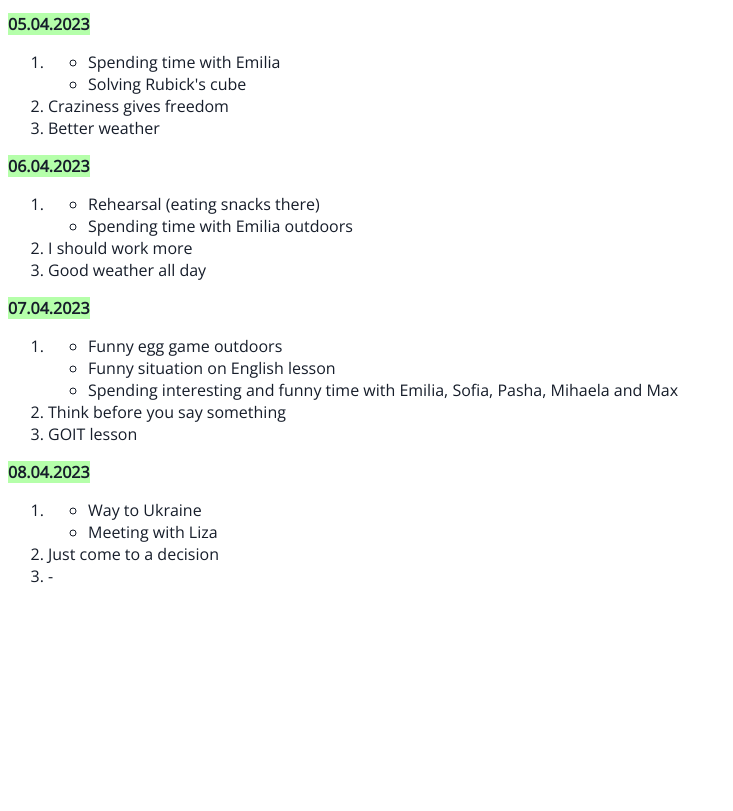
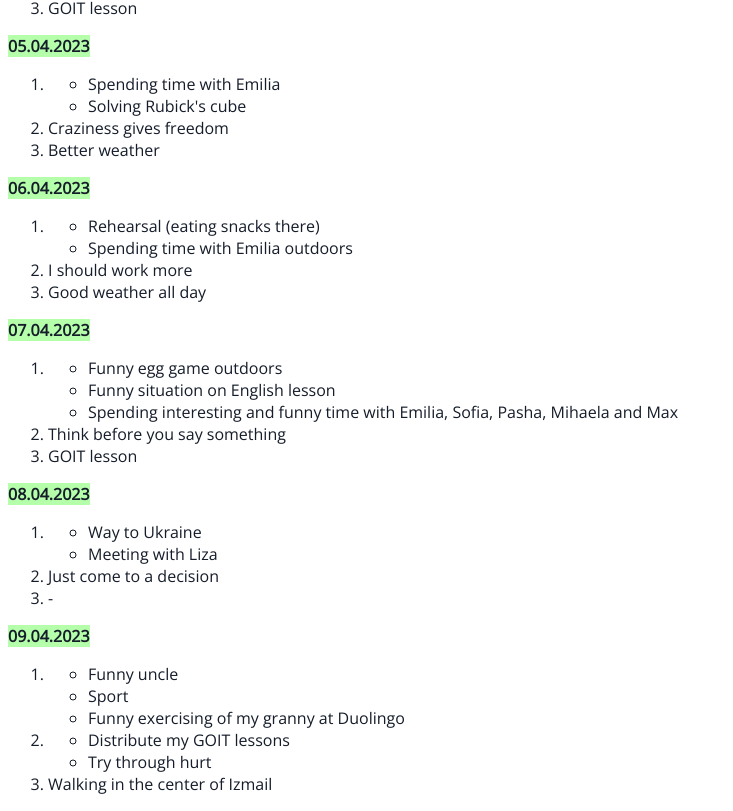
Before and after one commit to Arsentosh/My-website, a plain HTML site: page Evening routine.html in a window 1280 px wide. Shown: the part 1533-2344 px from the top of the page, without its empty margins (0-733 px from the left). Before the commit the page ends 2136 px from the top, so only its background shows below. Drawn offline with nearby package versions, Linux system fonts and the light colour scheme; a web font is replaced by a local one.

Commit message:
fix 09.04.2023

```diff
--- a/Evening routine.html
+++ b/Evening routine.html
@@ -18,10 +18,11 @@
       <h1><a href="./index.html" class="logo">✌️My website</a></h1>
     </header>
     <h2 id="er">Evening routine🌒</h2>
-    <h3>Content</h3>
+    <h3 id="c">Content</h3>
     <ul>
       <li><a href="#07.04.2023">07.04.2023</a></li>
       <li><a href="#08.04.2023">08.04.2023</a></li>
+      <li><a href="#09.04.2023">09.04.2023</a></li>
     </ul>
     <p>
       <a class="inspiration" href="https://www.youtube.com/watch?v=v0NTZpcScSw"
@@ -167,5 +168,22 @@
       <li>Just come to a decision</li>
       <li>-</li>
     </ol>
+    <b id="09.04.2023">09.04.2023</b>
+    <ol>
+      <li>
+        <ul>
+          <li>Funny uncle</li>
+          <li>Sport</li>
+          <li>Funny exercising of my granny at Duolingo</li>
+        </ul>
+      </li>
+      <li>
+        <ul>
+          <li>Distribute my GOIT lessons</li>
+          <li>Try through hurt</li>
+        </ul>
+      </li>
+      <li>Walking in the center of Izmail</li>
+    </ol>
   </body>
 </html>
```
Also changed, not shown: Gratitude_journal.html (+7 -0 lines), index.html (+8 -0 lines).
